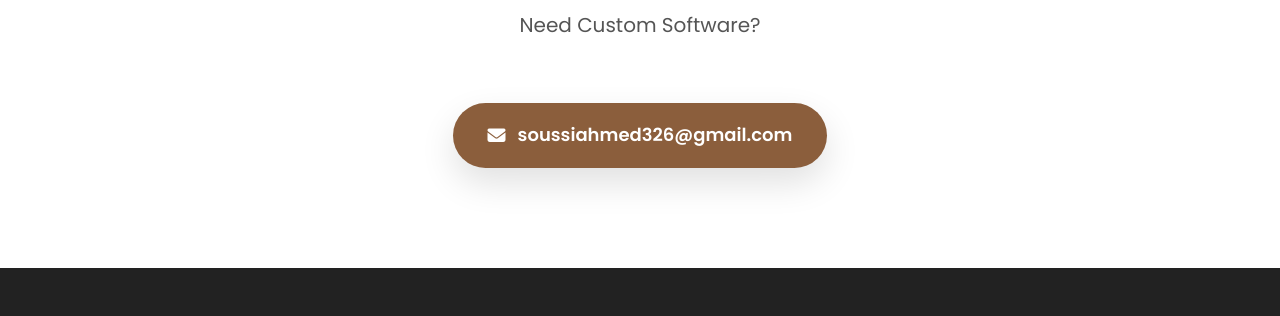
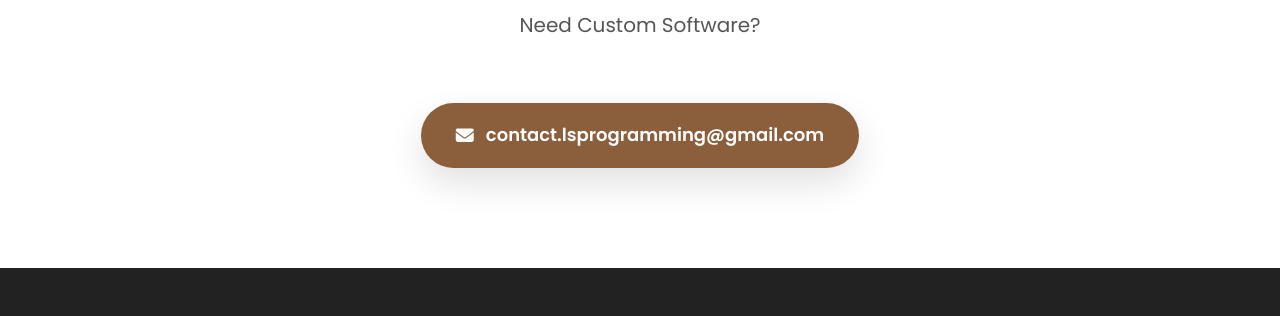
Before and after one commit to asmssfax/ASMSMEDINA, a plain HTML site: page index.html in a window 1280 px wide. Shown: the part 2981-3297 px from the top of the page. Drawn offline with nearby package versions, Linux system fonts and the light colour scheme.

Commit message:
Update index.html

```diff
--- a/index.html
+++ b/index.html
@@ -462,12 +462,12 @@ Need Custom Software?
 <br>
 
 <a
-href="mailto:soussiahmed326@gmail.com"
+href="mailto:contact.lsprogramming@gmail.com"
 class="contact-email">
 
 <i class="fa-solid fa-envelope"></i>
 
-soussiahmed326@gmail.com
+contact.lsprogramming@gmail.com
 
 </a>
 
```
